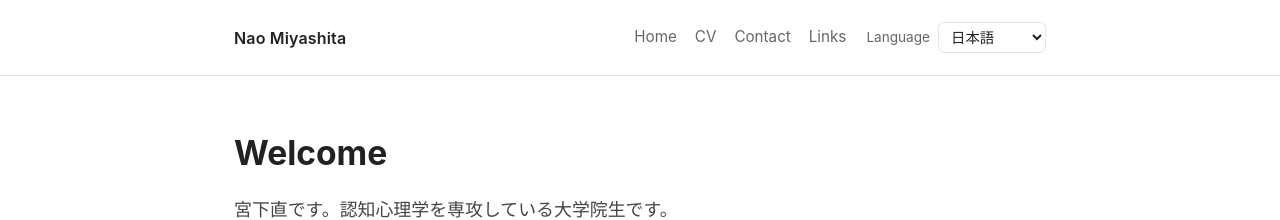
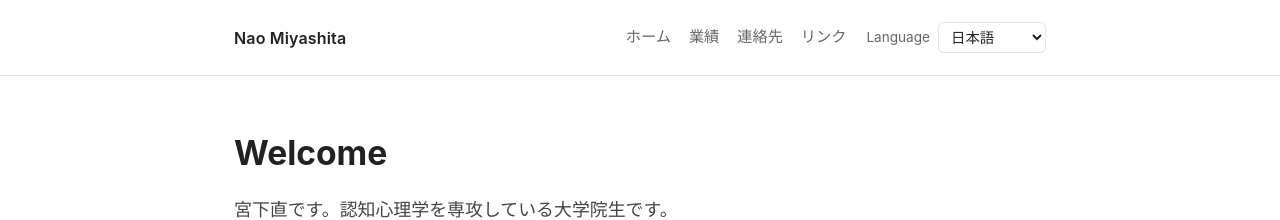
Before and after one commit to naomiyashita/github.io, a Jekyll site: the page built from index.md, in a window 1280 px wide. Shown: the top 220 px of the page. Built offline with Jekyll 4.4.1, drawn with Linux system fonts in a browser that asks for light colours.

Commit message:
Update default.html

```diff
--- a/_layouts/default.html
+++ b/_layouts/default.html
@@ -14,10 +14,17 @@
 
       <div class="header-right">
         <nav class="site-nav">
-          <a href="{{ '/' | relative_url }}">Home</a>
-          <a href="{{ '/cv/' | relative_url }}">CV</a>
-          <a href="{{ '/contact/' | relative_url }}">Contact</a>
-          <a href="{{ '/links/' | relative_url }}">Links</a>
+          {% if page.lang == "en" %}
+            <a href="{{ '/en/' | relative_url }}">Home</a>
+            <a href="{{ '/en/' | relative_url }}">CV</a>
+            <a href="{{ '/en/' | relative_url }}">Contact</a>
+            <a href="{{ '/en/' | relative_url }}">Links</a>
+          {% else %}
+            <a href="{{ '/' | relative_url }}">ホーム</a>
+            <a href="{{ '/cv/' | relative_url }}">業績</a>
+            <a href="{{ '/contact/' | relative_url }}">連絡先</a>
+            <a href="{{ '/links/' | relative_url }}">リンク</a>
+          {% endif %}
         </nav>
 
         <div class="language-switcher">
```
